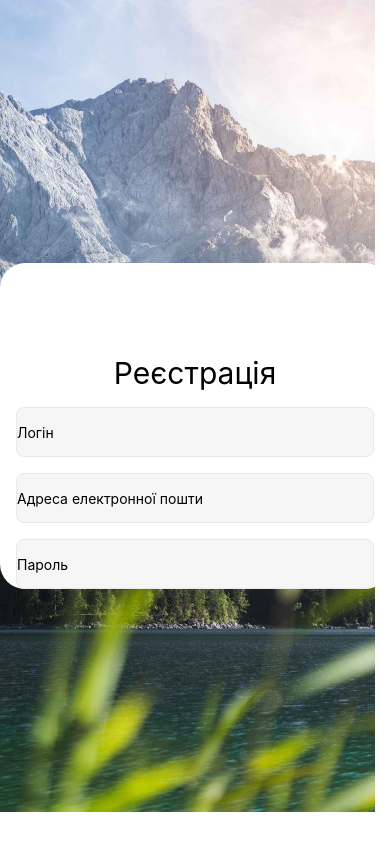
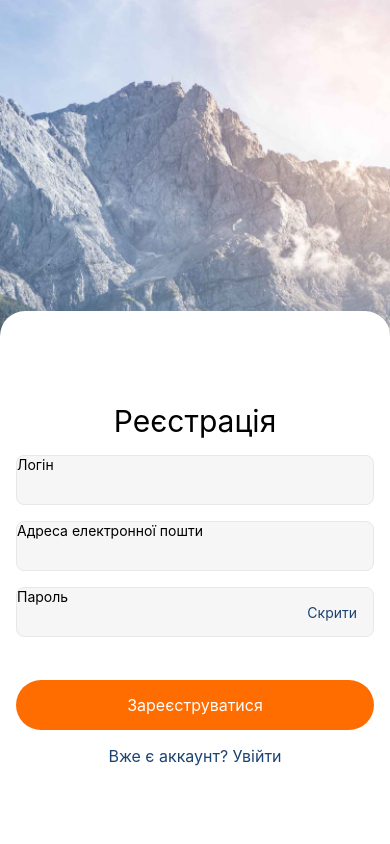
Before and after one commit to gradussus/react_native_app, a React Native app: screen / in a window 390 px wide. Built offline with nearby package versions, Linux system fonts and the light colour scheme.

Commit message:
Update App.js

```diff
--- a/App.js
+++ b/App.js
@@ -1,42 +1,90 @@
 import { StatusBar } from "expo-status-bar";
+import React, { useState } from "react";
 import {
   StyleSheet,
   Text,
   View,
   ImageBackground,
   TextInput,
+  TouchableOpacity,
+  KeyboardAvoidingView,
+  Platform,
 } from "react-native";
 
 export default function App() {
+  const [isSecure, setIsSecure] = useState(false);
+  const [keyboard, setKeyboard] = useState(false);
+  const [state, setState] = useState({});
+  const omSecureClick = () => {
+    setIsSecure(!isSecure);
+  };
   return (
     <View style={styles.container}>
       <ImageBackground
         style={styles.image}
         source={require("./assets/images/PhotoBG.png")}
       >
+        <KeyboardAvoidingView
+          behavior={Platform.OS == "ios" ? "padding" : "height"}
+          style={{ width: "100%" }}
+        >
           <View style={styles.form}>
             <Text style={styles.title}>Реєстрація</Text>
+            <View style={styles.input}>
               <TextInput
-            style={styles.input}
                 textAlign={"center"}
+                alignItems={"center"}
+                height={"100%"}
                 placeholder={"Логін"}
-          />
-
-          <TextInput
-            style={styles.input}
-            textAlign={"center"}
-            placeholder={"Адреса електронної пошти"}
-          />
-
-          <TextInput
-            style={styles.input}
-            textAlign={"center"}
-            placeholder={"Пароль"}
-            secureTextEntry={true}
+                onFocus={() => setKeyboard(true)}
+                value={state.login}
+                onChangeText={(value) =>
+                  setState((prevState) => ({ ...prevState, login: value }))
+                }
               />
             </View>
+            <View style={styles.input}>
+              <TextInput
+                textAlign={"center"}
+                alignItems={"center"}
+                height={"100%"}
+                onFocus={() => setKeyboard(true)}
+                placeholder={"Адреса електронної пошти"}
+                value={state.email}
+                onChangeText={(value) =>
+                  setState((prevState) => ({ ...prevState, email: value }))
+                }
+              />
+            </View>
+            <View style={styles.input} position={"relative"}>
+              <TextInput
+                textAlign={"center"}
+                alignItems={"center"}
+                height={"100%"}
+                placeholder={"Пароль"}
+                onFocus={() => setKeyboard(true)}
+                secureTextEntry={isSecure}
+                value={state.password}
+                onChangeText={(value) =>
+                  setState((prevState) => ({ ...prevState, password: value }))
+                }
+              />
+              <TouchableOpacity
+                style={styles.secureBtn}
+                onPress={omSecureClick}
+              >
+                <Text style={styles.secureItem}>
+                  {isSecure ? "Показати" : "Скрити"}
+                </Text>
+              </TouchableOpacity>
+            </View>
+            <TouchableOpacity style={styles.submit}>
+              <Text style={styles.btnItem}>Зареєструватися</Text>
+            </TouchableOpacity>
+            <Text style={styles.maybeLogin}>Вже є аккаунт? Увійти</Text>
+          </View>
+        </KeyboardAvoidingView>
       </ImageBackground>
-      {/* <Text>Open up App.js to start working on your app!</Text> */}
       <StatusBar style="auto" />
     </View>
   );
@@ -49,11 +97,10 @@ const styles = StyleSheet.create({
   },
   image: {
     flex: 1,
-    // resizeMode: "cover",
-    position: "absolute",
-    top: 0,
-    right: 0,
-    left: 0,
+    width: "100%",
+    height: "100%",
+    alignItems: "flex-end",
+    justifyContent: "flex-end",
   },
   input: {
     marginTop: 16,
@@ -66,16 +113,45 @@ const styles = StyleSheet.create({
     backgroundColor: "#F6F6F6",
   },
   form: {
-    height: "100%",
-    backgroundColor: "white",
-    marginTop: 263,
-    borderRadius: 25,
+    display: "flex",
     alignItems: "center",
+    position: "relative",
+    width: "100%",
+    backgroundColor: "#fff",
+    borderTopLeftRadius: 25,
+    borderTopRightRadius: 25,
     paddingHorizontal: 16,
   },
   title: {
-    color: "black",
     marginTop: 92,
     fontSize: 30,
   },
+  submit: {
+    alignItems: "center",
+    justifyContent: "center",
+    marginTop: 43,
+    backgroundColor: "#FF6c00",
+    width: "100%",
+    height: 50,
+    borderRadius: 25,
+  },
+  btnItem: {
+    color: "#fff",
+    fontSize: 16,
+  },
+  secureBtn: {
+    position: "absolute",
+    backgroundColor: "transparent",
+    right: 16,
+    top: 16,
+  },
+  secureItem: {
+    color: "#1B4371",
+  },
+  maybeLogin: {
+    marginTop: 16,
+    marginBottom: 78,
+    color: "#1B4371",
+    fontSize: 16,
+  },
 });
```
Lines whose indentation alone changed are shown as unchanged.
